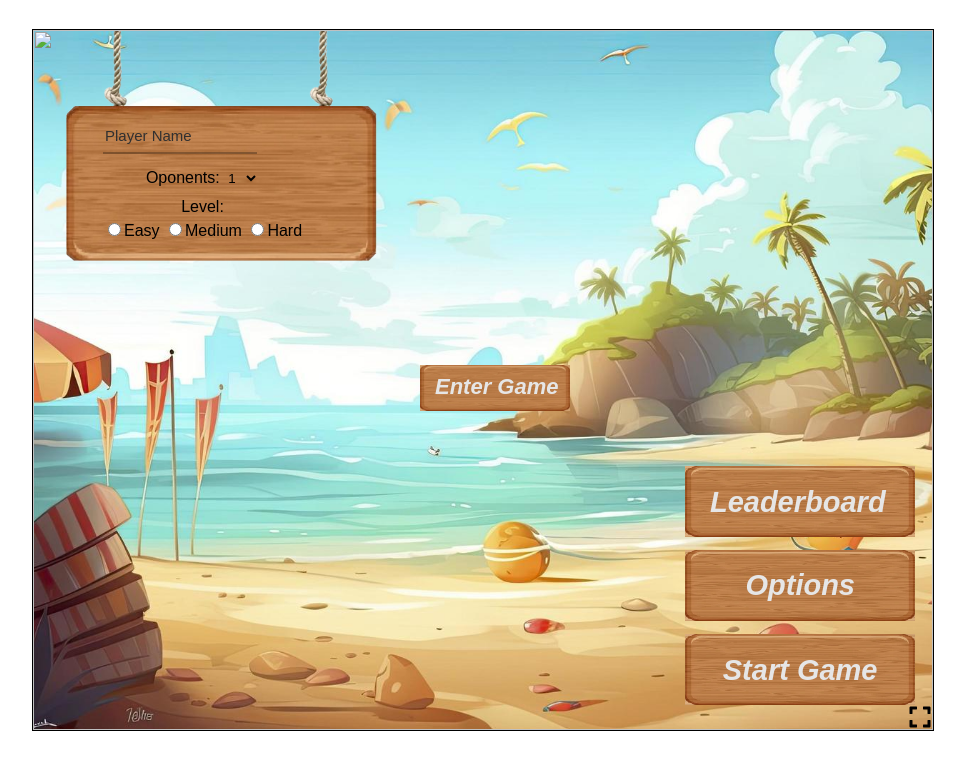
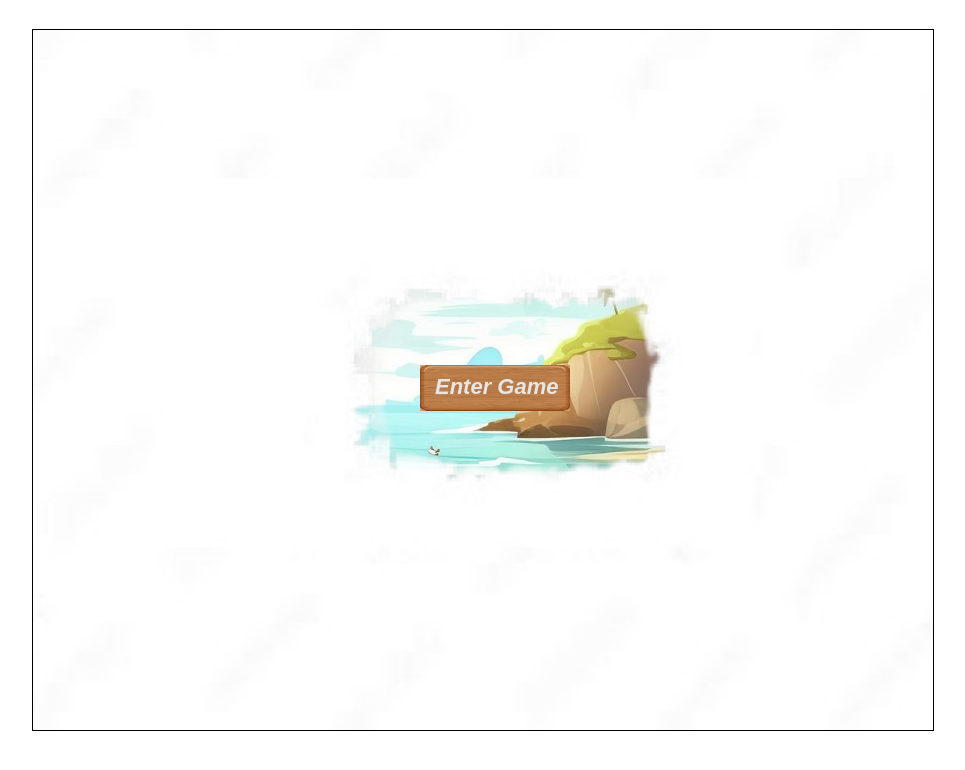
Before and after one commit to xHALFON/Yaniv_Project, a plain HTML site: page index.html in a window 1280 px wide. Shown: the whole page, without its empty margins (157-1122 px from the left). Drawn offline with Linux system fonts and the light colour scheme; the site is published under a folder, as on GitHub Pages, so addresses that start at the root find nothing.

Commit message:
fix fog bug

```diff
--- a/index.html
+++ b/index.html
@@ -47,7 +47,7 @@
         <div class="imgboard1" id="imgboard1"><img src="./Images/board.png" id="changeimg1" width="230px"></div>
         <button class="startgamebtn" onclick="verify()" onmousedown="document.getElementById('changeimg1').src = './Images/boardactive.png'" onmouseup="document.getElementById('changeimg1').src = './Images/board.png'">Start Game</button>
 
-        <img src="/Images/fog.png" id="fogimg" class="fog" width="800px" height="600px">
+        <img src="./Images/fog.png" id="fogimg" class="fog" width="800px" height="600px">
         <div class="imgboard5" id="imgboard5"><img src="./Images/board.png" id="changeimg5" width="150px"></div>
         <button class="Entergamebtn" id="enterbtn" onclick="enterGame()" onmousedown="document.getElementById('changeimg5').src = './Images/boardactive.png'" onmouseup="document.getElementById('changeimg5').src = './Images/board.png'">Enter Game</button>
     </div>
```
